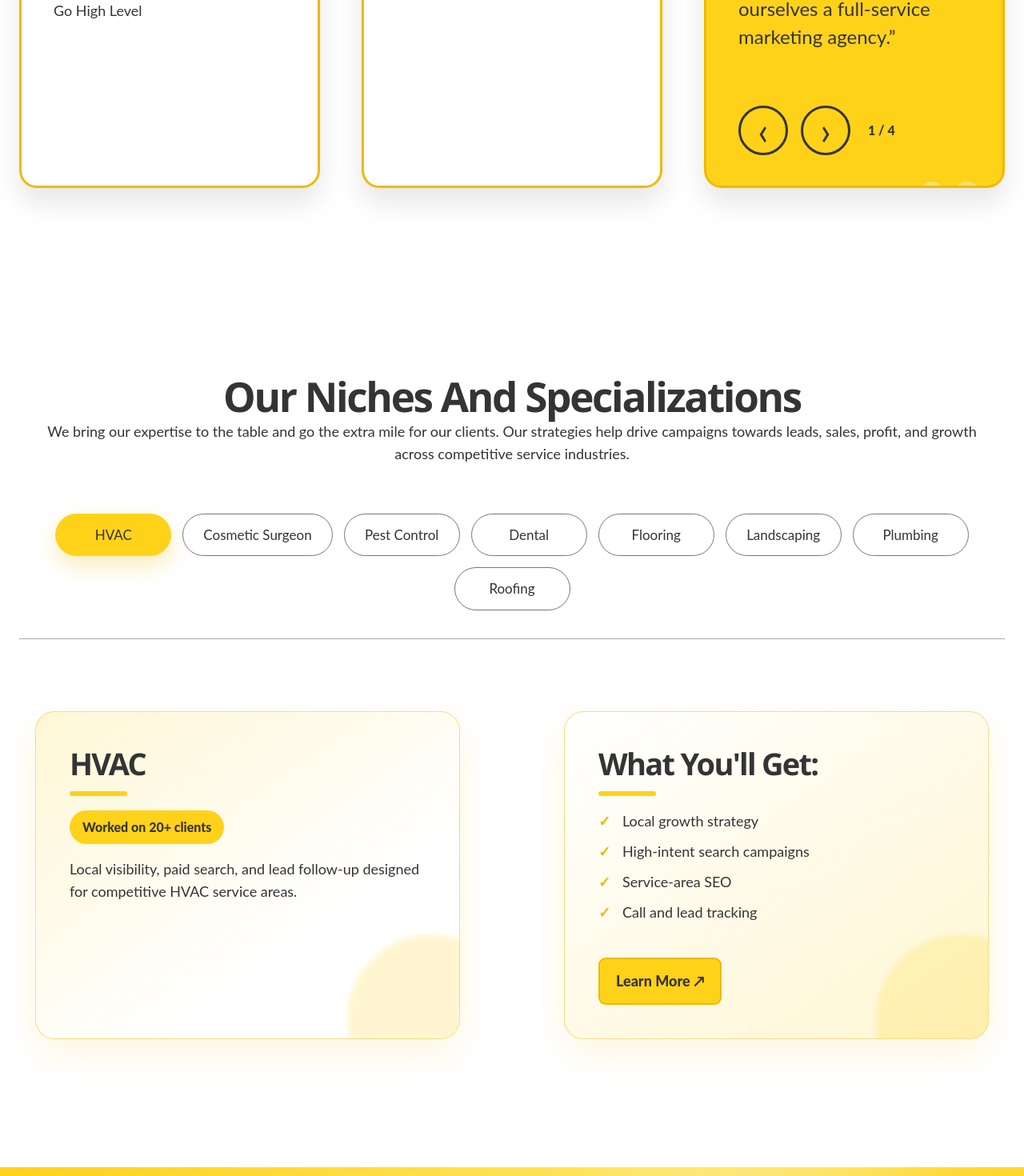
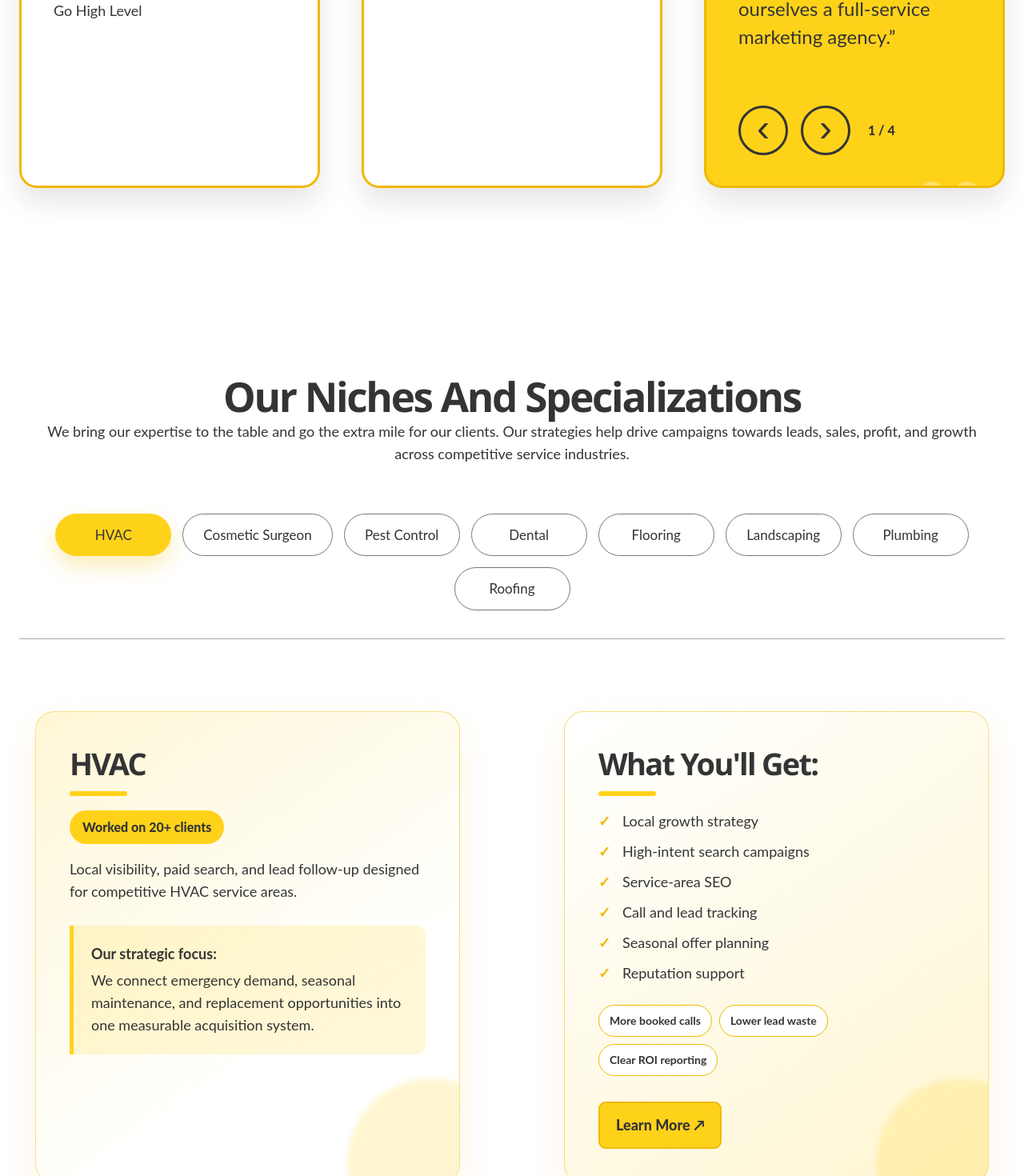
Before and after one commit to awaisbegin014/yellowAgency, a Next.js app: page / in a window 1280 px wide. Shown: the part 7160-8630 px from the top of the page at 80% size. Built offline with nearby package versions, Linux system fonts and the light colour scheme.

Commit message:
feat: expand niche content and center arrows

```diff
--- a/src/app/globals.css
+++ b/src/app/globals.css
@@ -688,7 +688,10 @@ body:has(.reference-home) .site-header { background: #fff; background-attachment
 .hc-testimonial-person h3 { margin: 0; }
 .hc-model-cards blockquote { position: relative; z-index: 1; margin: 55px 0 0; font-size: 24px; line-height: 1.45; }
 .hc-testimonial-controls { position: absolute; z-index: 2; bottom: 38px; left: 40px; display: flex; align-items: center; gap: 16px; }
-.hc-testimonial-controls button { display: grid; width: 62px; height: 62px; place-items: center; border: 3px solid #343434; border-radius: 50%; background: transparent; color: #343434; cursor: pointer; font-size: 48px; line-height: .7; transition: background .2s ease; }
+.hc-testimonial-controls button { position: relative; display: grid; width: 62px; height: 62px; place-items: center; padding: 0; border: 3px solid #343434; border-radius: 50%; background: transparent; color: transparent; cursor: pointer; font-size: 48px; line-height: 1; transition: background .2s ease; }
+.hc-testimonial-controls button::after { position: absolute; inset: 0; display: grid; place-items: center; padding-bottom: 5px; color: #343434; font-family: Arial, sans-serif; font-size: 48px; line-height: 1; }
+.hc-testimonial-controls button:first-child::after { content: "‹"; }
+.hc-testimonial-controls button:nth-child(2)::after { content: "›"; }
 .hc-testimonial-controls button:hover, .hc-testimonial-controls button:focus-visible { background: white; }
 .hc-testimonial-controls span { margin-left: 6px; font-weight: 800; }
 
@@ -711,6 +714,10 @@ body:has(.reference-home) .site-header { background: #fff; background-attachment
 .hc-niche-detail ul { padding: 0; list-style: none; }
 .hc-niche-detail li { position: relative; margin-bottom: 10px; padding-left: 30px; }
 .hc-niche-detail li::before { content: "✓"; position: absolute; left: 0; color: var(--yellow-deep); font-weight: 900; }
+.hc-niche-detail__focus { margin-top: 28px; padding: 22px; border-left: 5px solid var(--yellow); border-radius: 0 12px 12px 0; background: rgba(255,210,26,.17); }
+.hc-niche-detail__focus b { display: block; margin-bottom: 6px; }
+.hc-niche-outcomes { position: relative; z-index: 1; display: flex; flex-wrap: wrap; gap: 9px; margin-top: 25px; }
+.hc-niche-outcomes span { padding: 8px 13px; border: 1px solid var(--yellow-deep); border-radius: 99px; background: white; font-size: 14px; font-weight: 700; }
 .hc-niche-detail .hc-text-link { margin-top: 32px; padding: 13px 20px; border: 2px solid var(--yellow-deep); border-radius: 9px; background: var(--yellow); }
 
 .reference-home.reference-home > section.hc-band { overflow: hidden; padding: 80px 0; border: 0; background-color: var(--yellow); background-image: radial-gradient(circle at 75% 35%, rgba(255,255,255,.38), transparent 28%), linear-gradient(115deg, #ffd21a 0%, #ffe45f 55%, #ffd21a 100%); }
@@ -727,7 +734,8 @@ body:has(.reference-home) .site-header { background: #fff; background-attachment
 .hc-case-grid article > div { position: relative; height: 330px; overflow: hidden; background: #eee; }
 .hc-case-grid article > div > img { object-fit: cover; }
 .hc-case-grid h3 { min-height: 110px; margin: 25px 0 18px; font-size: 34px; }
-.hc-case-grid article > a { display: grid; width: 90px; height: 36px; place-items: center; border: 2px solid #444; border-radius: 99px; font-size: 28px; }
+.hc-case-grid article > a { position: relative; display: grid; width: 90px; height: 42px; place-items: center; border: 2px solid #444; border-radius: 99px; color: transparent; font-size: 28px; line-height: 1; }
+.hc-case-grid article > a::after { content: "→"; position: absolute; inset: 0; display: grid; place-items: center; padding-bottom: 2px; color: #343434; font-family: Arial, sans-serif; font-size: 28px; line-height: 1; }
 .hc-case-chart { position: absolute; right: 20px; bottom: 20px; width: 180px; padding: 12px; border-radius: 8px; background: white; box-shadow: 0 8px 20px rgba(0,0,0,.12); }
 .hc-case-chart .hc-bars { height: 75px; }
 
--- a/src/components/home-interactions.tsx
+++ b/src/components/home-interactions.tsx
@@ -61,14 +61,14 @@ const agencyStats = [
 ];
 
 const nicheData = [
-  { slug: "hvac", title: "HVAC", clients: "20+", description: "Local visibility, paid search, and lead follow-up designed for competitive HVAC service areas.", benefits: ["Local growth strategy", "High-intent search campaigns", "Service-area SEO", "Call and lead tracking"] },
-  { slug: "cosmetic-surgeon", title: "Cosmetic Surgeon", clients: "12+", description: "A trust-led patient journey across search, content, reputation, and high-consideration landing pages.", benefits: ["Patient acquisition strategy", "Procedure-focused campaigns", "Reputation support", "Consultation conversion tracking"] },
-  { slug: "pest-control", title: "Pest Control", clients: "18+", description: "Fast, focused acquisition and local-search programs for residential and commercial pest-control teams.", benefits: ["Seasonal demand campaigns", "Local search optimization", "Emergency-service advertising", "Qualified lead reporting"] },
-  { slug: "dental", title: "Dental", clients: "25+", description: "A patient-first system spanning local search, paid media, reputation, and useful treatment content.", benefits: ["New-patient campaigns", "Treatment page SEO", "Local reputation growth", "Appointment conversion tracking"] },
-  { slug: "flooring", title: "Flooring", clients: "10+", description: "Visual creative and local lead generation designed for showrooms, installers, and specialty contractors.", benefits: ["Project-led creative", "Local lead generation", "Showroom campaign support", "Quote-request optimization"] },
-  { slug: "landscaping", title: "Landscaping", clients: "14+", description: "Service-area search, project-led creative, and follow-up systems for residential and commercial teams.", benefits: ["Seasonal growth planning", "Service-area targeting", "Project portfolio content", "Estimate lead nurturing"] },
-  { slug: "plumbing", title: "Plumbing", clients: "22+", description: "Urgent-intent advertising, local search, and reputation programs designed to turn demand into calls.", benefits: ["Emergency search campaigns", "Local SEO coverage", "Call-focused landing pages", "Lead quality monitoring"] },
-  { slug: "roofing", title: "Roofing", clients: "16+", description: "A full local-growth system for inspection, repair, replacement, and storm-related demand.", benefits: ["Inspection lead campaigns", "Storm-demand targeting", "Roofing service SEO", "Estimate conversion reporting"] },
+  { slug: "hvac", title: "HVAC", clients: "20+", description: "Local visibility, paid search, and lead follow-up designed for competitive HVAC service areas.", focus: "We connect emergency demand, seasonal maintenance, and replacement opportunities into one measurable acquisition system.", outcomes: ["More booked calls", "Lower lead waste", "Clear ROI reporting"], benefits: ["Local growth strategy", "High-intent search campaigns", "Service-area SEO", "Call and lead tracking", "Seasonal offer planning", "Reputation support"] },
+  { slug: "cosmetic-surgeon", title: "Cosmetic Surgeon", clients: "12+", description: "A trust-led patient journey across search, content, reputation, and high-consideration landing pages.", focus: "Every campaign is designed to educate prospective patients, establish credibility, and create a confident path to consultation.", outcomes: ["More consultations", "Stronger patient trust", "Better lead quality"], benefits: ["Patient acquisition strategy", "Procedure-focused campaigns", "Reputation support", "Consultation conversion tracking", "Educational content planning", "Lead nurture workflows"] },
+  { slug: "pest-control", title: "Pest Control", clients: "18+", description: "Fast, focused acquisition and local-search programs for residential and commercial pest-control teams.", focus: "We balance urgent service demand with recurring prevention plans to create a healthier year-round pipeline.", outcomes: ["Faster response leads", "More recurring plans", "Improved local reach"], benefits: ["Seasonal demand campaigns", "Local search optimization", "Emergency-service advertising", "Qualified lead reporting", "Commercial lead targeting", "Retention campaign support"] },
+  { slug: "dental", title: "Dental", clients: "25+", description: "A patient-first system spanning local search, paid media, reputation, and useful treatment content.", focus: "Our approach helps practices fill schedules with the right mix of general, cosmetic, and high-value treatment patients.", outcomes: ["More booked patients", "Higher-value treatments", "Stronger local reputation"], benefits: ["New-patient campaigns", "Treatment page SEO", "Local reputation growth", "Appointment conversion tracking", "Patient nurture content", "Monthly growth reporting"] },
+  { slug: "flooring", title: "Flooring", clients: "10+", description: "Visual creative and local lead generation designed for showrooms, installers, and specialty contractors.", focus: "We turn product quality, installation expertise, and finished-project proof into a clearer path from inspiration to quotation.", outcomes: ["More quote requests", "Better project leads", "Stronger visual brand"], benefits: ["Project-led creative", "Local lead generation", "Showroom campaign support", "Quote-request optimization", "Portfolio content strategy", "Installer service SEO"] },
+  { slug: "landscaping", title: "Landscaping", clients: "14+", description: "Service-area search, project-led creative, and follow-up systems for residential and commercial teams.", focus: "Campaigns adapt to seasonal demand while keeping design, maintenance, and commercial services visible throughout the year.", outcomes: ["More estimates", "Balanced seasonality", "Larger project pipeline"], benefits: ["Seasonal growth planning", "Service-area targeting", "Project portfolio content", "Estimate lead nurturing", "Commercial campaign support", "Review growth strategy"] },
+  { slug: "plumbing", title: "Plumbing", clients: "22+", description: "Urgent-intent advertising, local search, and reputation programs designed to turn demand into calls.", focus: "We prioritize speed, service-area accuracy, and trust signals so customers choose your client during high-pressure moments.", outcomes: ["More qualified calls", "Lower missed demand", "Improved local trust"], benefits: ["Emergency search campaigns", "Local SEO coverage", "Call-focused landing pages", "Lead quality monitoring", "Service-area expansion", "Reputation management"] },
+  { slug: "roofing", title: "Roofing", clients: "16+", description: "A full local-growth system for inspection, repair, replacement, and storm-related demand.", focus: "Our campaigns combine immediate storm opportunities with dependable inspection and replacement demand across target territories.", outcomes: ["More inspections", "Better estimate quality", "Stronger territory coverage"], benefits: ["Inspection lead campaigns", "Storm-demand targeting", "Roofing service SEO", "Estimate conversion reporting", "Project proof content", "Long-term nurture campaigns"] },
 ];
 
 const serviceTabs = [
@@ -203,8 +203,8 @@ export function NicheTabs() {
         ))}
       </div>
       <div className="hc-niche-detail" key={activeNiche.slug}>
-        <div><h3>{activeNiche.title}</h3><span>Worked on {activeNiche.clients} clients</span><p>{activeNiche.description}</p></div>
-        <div><h3>What You&apos;ll Get:</h3><ul>{activeNiche.benefits.map((benefit) => <li key={benefit}>{benefit}</li>)}</ul><Link href={`/industries/${activeNiche.slug}`} className="hc-text-link">Learn More ↗</Link></div>
+        <div><h3>{activeNiche.title}</h3><span>Worked on {activeNiche.clients} clients</span><p>{activeNiche.description}</p><p className="hc-niche-detail__focus"><b>Our strategic focus:</b> {activeNiche.focus}</p></div>
+        <div><h3>What You&apos;ll Get:</h3><ul>{activeNiche.benefits.map((benefit) => <li key={benefit}>{benefit}</li>)}</ul><div className="hc-niche-outcomes">{activeNiche.outcomes.map((outcome) => <span key={outcome}>{outcome}</span>)}</div><Link href={`/industries/${activeNiche.slug}`} className="hc-text-link">Learn More ↗</Link></div>
       </div>
     </>
   );
```
